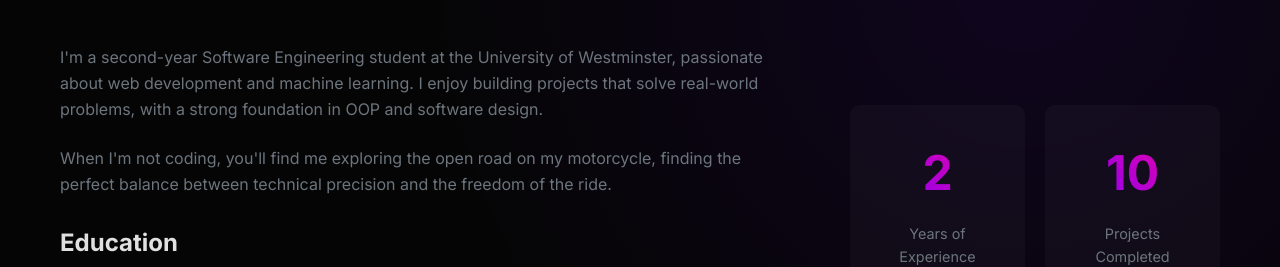
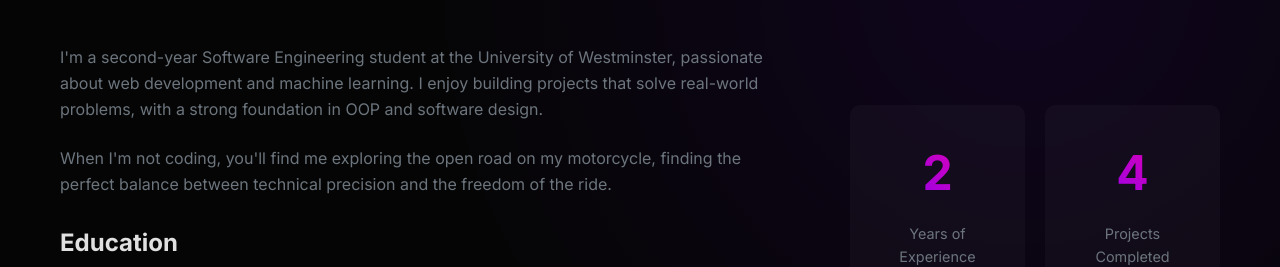
Before and after one commit to SamadhiViduravi/SamadhiViduravi.github.io, a Next.js app: page / in a window 1280 px wide. Shown: the part 1120-1387 px from the top of the page. Built offline with nearby package versions, Linux system fonts and the light colour scheme.

Commit message:
projects count

```diff
--- a/components/about.tsx
+++ b/components/about.tsx
@@ -99,7 +99,7 @@ export default function About() {
               </div>
             </div>
             <div className="stat-item">
-              <div className="stat-number" data-count="10">
+              <div className="stat-number" data-count="4">
                 0
               </div>
               <div className="stat-text">
```
